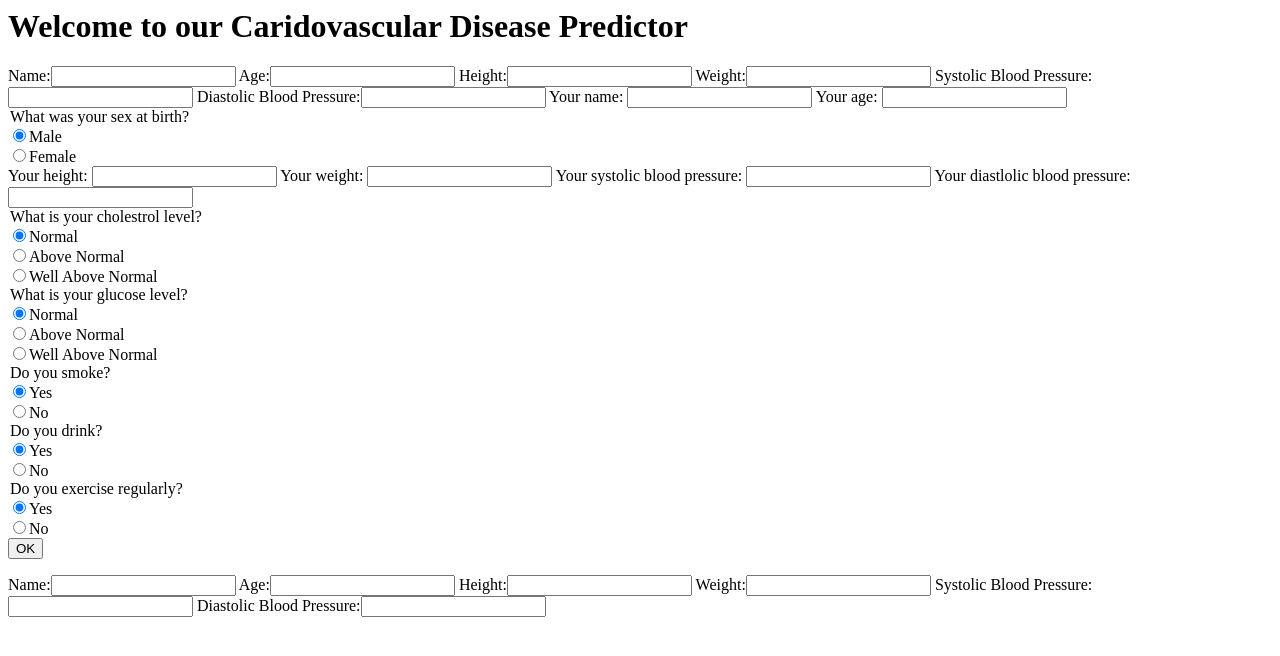
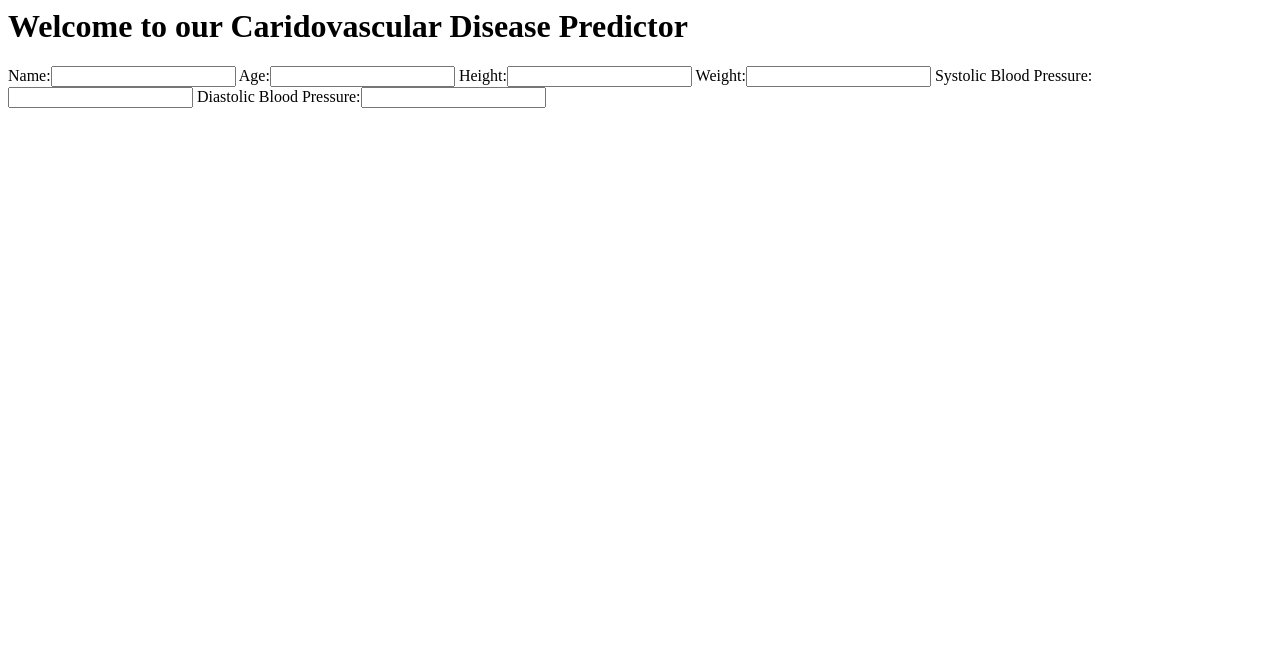
Before and after one commit to Areeba-F/hacked-beta-logistic-aggression, a Django app: template main/templates/hello.html in a window 1280 px wide. Shown: the top 656 px of the page. Run offline with Django 3.2, Linux system fonts and the light colour scheme; the template is opened without the code that fills it: values that come from a table or form of the project are taken from there, others are empty.

Commit message:
My commits haven't been working all night

```diff
--- a/main/templates/hello.html
+++ b/main/templates/hello.html
@@ -3,49 +3,13 @@
 
 <!-- ask the user to input there age, gender, height, weight, systolm diastol, chol, glu, smoking, alcohol consumption and exercise -->
 <!-- create a form -->
-<form action="test" method="post">
-    {% csrf_token %}
-    {{form}}
-    <label for="your_name">Your name: </label>
-    <input id="your_name" type="text" name="your_name" value="{{ current_name }}">
-    <label for="our_age">Your age: </label>
-    <input id="your_age" type="number" name="your_age" value="{{ current_age }}">
-    <legend>What was your sex at birth?</legend>
-    <input type="radio" name="gender" value="Male" checked>Male<br>
-    <input type="radio" name="gender" value="Female">Female<br>
-    <label for="your_height">Your height: </label>
-    <input id="your_height" type="number" name="your_height" value="{{ current_weight }}">
-    <label for="your_weight">Your weight: </label>
-    <input id="your_weight" type="number" name="your_weight" value="{{ current_weight }}">
-    <label for="your_sbp">Your systolic blood pressure: </label>
-    <input id="your_sbp" type="number" name="your_sbp" value="{{ current_sbp }}">
-    <label for="your_dbp">Your diastlolic blood pressure: </label>
-    <input id="your_dbp" type="number" name="your_dbp" value="{{ current_dbp }}">
-    <legend>What is your cholestrol level?</legend>
-    <input type="radio" name="cholestoral" value="norm" checked>Normal<br>
-    <input type="radio" name="cholestoral" value="abvnorm">Above Normal<br>
-    <input type="radio" name="cholestoral" value="wellabvnorm">Well Above Normal<br>
-    <legend>What is your glucose level?</legend>
-    <input type="radio" name="glucose" value="norm" checked>Normal<br>
-    <input type="radio" name="glucose" value="abvnorm">Above Normal<br>
-    <input type="radio" name="glucose" value="wellabvnorm">Well Above Normal<br>
-    <legend>Do you smoke?</legend>
-    <input type="radio" name="smoke" value="yes" checked>Yes<br>
-    <input type="radio" name="smoke" value="no">No<br>
-    <legend>Do you drink?</legend>
-    <input type="radio" name="drink" value="yes" checked>Yes<br>
-    <input type="radio" name="drink" value="no">No<br>
-    <legend>Do you exercise regularly?</legend>
-    <input type="radio" name="exercise" value="yes" checked>Yes<br>
-    <input type="radio" name="exercise" value="no">No<br>
-
-
-    <input type="submit" value="OK">
-</form>
 
 
 <body>
-    {% csrf_token %}
-    {{form}}
+    <form action="post">
+        {% csrf_token %}
+        {{forms}}
+    </form>
+
 
 </body>
--- a/main/views.py
+++ b/main/views.py
@@ -7,7 +7,7 @@ from .forms import MedicalForm
 def say_hello(request):
     forms = MedicalForm()
     x = 1
-    return render(request, 'hello.html', {'name': x }), {'forms': forms}
+    return render(request, 'hello.html', {'name': x }, {'forms': forms})
 
 
 def runtest(request):
```
